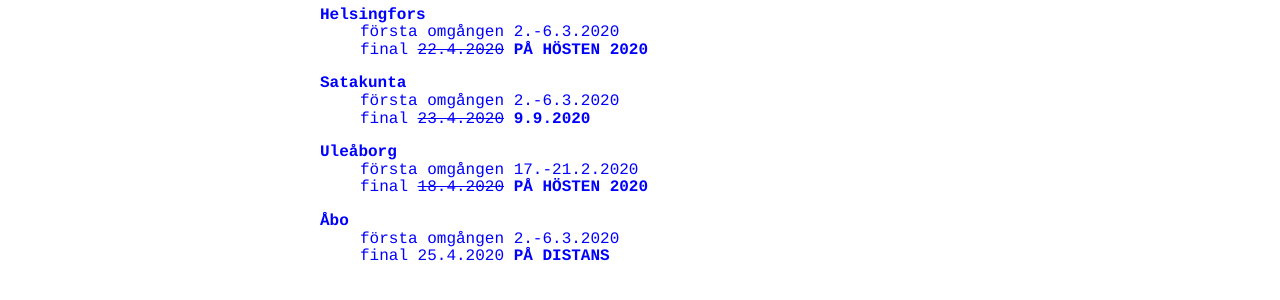
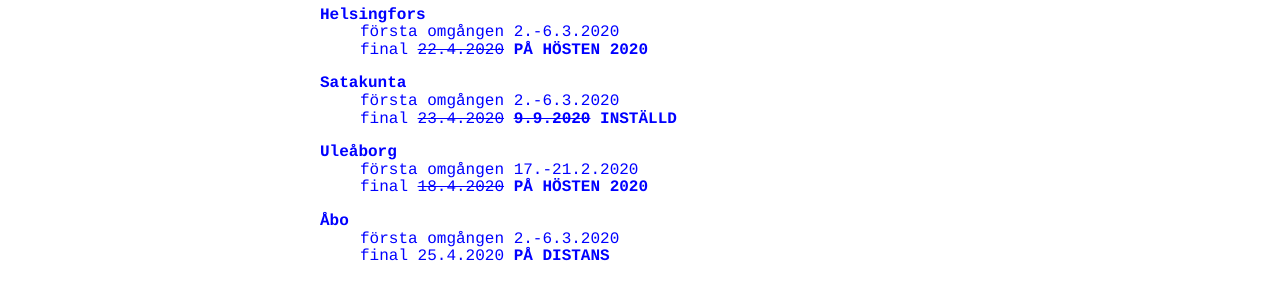
Before and after one commit to matematiikkakilpailut/matematiikkakilpailut.github.io, a Jekyll site: the page built from seiskat/sv/index.html, in a window 1280 px wide. Shown: the part 405-705 px from the top of the page. Built offline with Jekyll 4.4.1, drawn with Linux system fonts in a browser that asks for light colours.

Commit message:
Update index.html
satakunta peruttu

```diff
--- a/seiskat/sv/index.html
+++ b/seiskat/sv/index.html
@@ -20,7 +20,7 @@
   <dd>final <strike>22.4.2020</strike><b> P&Aring; H&Ouml;STEN 2020</b></dd>
   <dt>Satakunta</dt>
   <dd>f&ouml;rsta omg&aring;ngen 2.-6.3.2020</dd>
-  <dd>final <strike>23.4.2020</strike><b> 9.9.2020</b></dd>
+  <dd>final <strike>23.4.2020</strike><b> <strike>9.9.2020</strike></b> <b> INSTÄLLD</b></dd>
   <dt>Ule&aring;borg</dt>
   <dd>f&ouml;rsta omg&aring;ngen 17.-21.2.2020</dd>
   <dd>final <strike>18.4.2020</strike><b> PÅ HÖSTEN 2020</b></dd>
```
